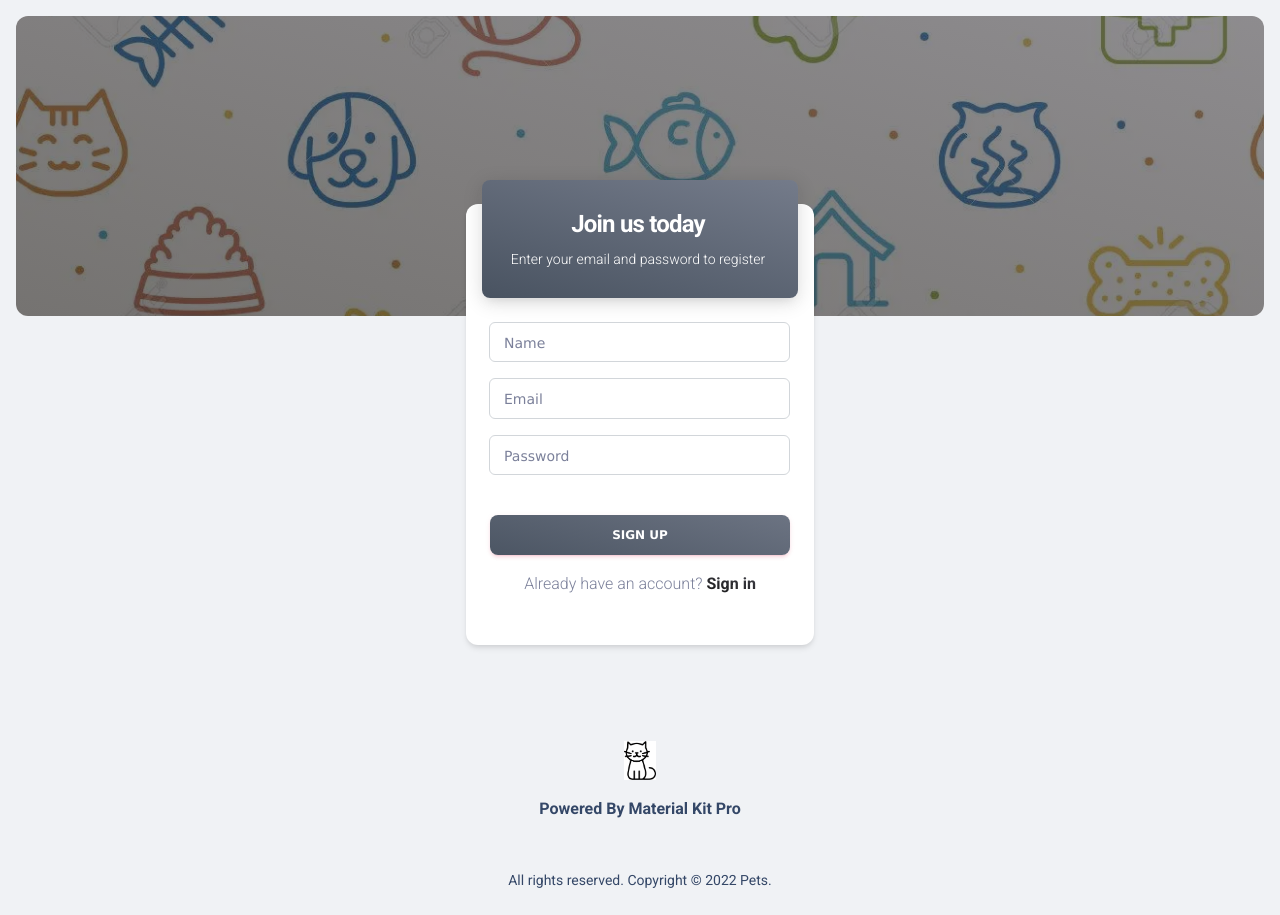
After one commit to dolon13/PetRescue-Project-Database, a PHP site: page /user/signup.php in a window 1280 px wide. The commit adds this page. Run offline with PHP 8.4, Linux system fonts and the light colour scheme; some libraries are stand-ins or nearby versions.

Commit message:
signup login upload

```diff
--- a/adoption/adoptionheader.php
+++ b/adoption/adoptionheader.php
@@ -41,7 +41,7 @@
     <nav
         class="navbar navbar-expand-lg blur border-radius-xl position-absolute my-3 top-0 border-bottom py-3 z-index-3 shadow my-3 py-2 start-0 end-0 mx-4">
         <div class="container">
-          <a class="navbar-brand" href="index.php" rel="tooltip" title="Rescue and Rehabitation" data-placement="bottom" target="_blank">
+          <a class="navbar-brand" href="../index.php" rel="tooltip" title="Rescue and Rehabitation" data-placement="bottom" target="_blank">
           <span class="pt-3 mt-n5" style="color: red;">P</span>etS
           </a>
 
@@ -57,7 +57,7 @@
           <div class="collapse navbar-collapse w-100 pt-3 pb-2 py-lg-0" id="navigation">
             <ul class="navbar-nav navbar-nav-hover mx-auto">
               <li class="nav-item mx-2">
-                <a class="nav-link ps-2 d-flex justify-content-between cursor-pointer align-items-center" role="button" href="adoption/adoptionhome.php">
+                <a class="nav-link ps-2 d-flex justify-content-between cursor-pointer align-items-center" role="button" href="adoptionhome.php">
                   Looking For Adoption?
                 </a>
               </li>
--- /dev/null
+++ b/user/signup.php
@@ -0,0 +1,149 @@
+<?php
+?>
+
+<!DOCTYPE html>
+<html lang="en">
+
+
+<meta http-equiv="content-type" content="text/html;charset=UTF-8" />
+<head>
+  <meta charset="utf-8" />
+  <meta name="viewport" content="width=device-width, initial-scale=1, shrink-to-fit=no">
+  <link rel="apple-touch-icon" sizes="76x76" href="../assets/img/apple-icon.png">
+  <link rel="icon" type="image/png" href="../assets/images/cat.png">
+  <title>
+    Pets:Rescue and Rehabitation
+  </title>
+  <!--     Fonts and icons     -->
+  <link rel="stylesheet" type="text/css" href="https://fonts.googleapis.com/css?family=Roboto:300,400,500,700,900|Roboto+Slab:400,700" />
+  <!-- Nucleo Icons -->
+  <link href="../assets/css/nucleo-icons.css" rel="stylesheet" />
+  <link href="../assets/css/nucleo-svg.css" rel="stylesheet" />
+  <!-- Font Awesome Icons -->
+  <script src="../assets/js/42d5adcbca.js" crossorigin="anonymous"></script>
+  <!-- Material Icons -->
+  <link href="https://fonts.googleapis.com/icon?family=Material+Icons+Round" rel="stylesheet">
+  <!-- CSS Files -->
+  <link id="pagestyle" href="../assets/css/material-kit-pro2513.css?v=3.0.0" rel="stylesheet" />
+</head>
+
+<body class="presentation-page bg-gray-200">
+
+<div class="page-header align-items-start min-height-300 m-3 border-radius-xl" style="background-image: url('../assets/images/background_index.webp');" loading="lazy">
+    <span class="mask bg-gradient-dark opacity-6"></span>
+  </div>
+  <div class="container">
+    <div class="row mt-lg-n12 mt-md-n12 mt-n11 justify-content-center">
+      <div class="col-xl-4 col-lg-5 col-md-7 mx-auto">
+        <div class="card mt-8">
+          <div class="card-header p-0 position-relative mt-n4 mx-3 z-index-2">
+            <div class="bg-gradient-secondary shadow-secondary border-radius-lg py-3 pe-1 text-center py-4">
+              <h4 class="font-weight-bolder text-white mt-1">Join us today</h4>
+              <p class="mb-1 text-white text-sm">Enter your email and password to register</p>
+            </div>
+          </div>
+          <div class="card-body pb-3">
+            <form role="form">
+              <div class="input-group input-group-outline mb-3">
+                <label class="form-label">Name</label>
+                <input type="text" class="form-control">
+              </div>
+              <div class="input-group input-group-outline mb-3">
+                <label class="form-label">Email</label>
+                <input type="email" class="form-control">
+              </div>
+              <div class="input-group input-group-outline mb-3">
+                <label class="form-label">Password</label>
+                <input type="password" class="form-control">
+              </div>
+              <div class="text-center">
+                <button type="button" class="btn bg-gradient-secondary w-100 mt-4 mb-0">Sign up</button>
+              </div>
+            </form>
+          </div>
+          <div class="card-footer text-center pt-0 px-sm-4 px-1">
+            <p class="mb-4 mx-auto">
+              Already have an account?
+              <a href="./" class="text-dark text-gradient font-weight-bold">Sign in</a>
+            </p>
+          </div>
+        </div>
+      </div>
+    </div>
+  </div>
+
+  <footer class="footer pt-5 mt-5">
+    <div class="container">
+      <div class="row text-center">
+        <div class="col-md-12 mb-lg text-center">
+          <div>
+            <a href="https://www.creative-tim.com/product/material-kit-pro">
+              <img src="../assets/images/cat.png" class="mb-3 footer-logo" alt="main_logo">
+            </a>
+            <h6 class="font-weight-bolder mb-4">Powered By Material Kit Pro</h6>
+          </div>
+        </div>
+        <div class="col-12">
+          <div class="text-center">
+            <p class="text-dark my-4 text-sm font-weight-normal">
+              All rights reserved. Copyright © <script>
+                document.write(new Date().getFullYear())
+              </script> Pets.
+            </p>
+          </div>
+        </div>
+      </div>
+    </div>
+  </footer>
+  <!--   Core JS Files   -->
+  <script src="../assets/js/core/popper.min.js" type="text/javascript"></script>
+  <script src="../assets/js/core/bootstrap.min.js" type="text/javascript"></script>
+  <script src="../assets/js/plugins/perfect-scrollbar.min.js"></script>
+  <!--  Plugin for TypedJS, full documentation here: https://github.com/mattboldt/typed.js/ -->
+  <script src="../assets/js/plugins/typedjs.js"></script>
+  <!--  Plugin for TypedJS, full documentation here: https://github.com/inorganik/CountUp.js -->
+  <script src="../assets/js/plugins/countup.min.js"></script>
+  <!--  Plugin for Parallax, full documentation here: https://github.com/dixonandmoe/rellax -->
+  <script src="../assets/js/plugins/rellax.min.js"></script>
+  <!--  Plugin for TiltJS, full documentation here: https://gijsroge.github.io/tilt.js/ -->
+  <script src="../assets/js/plugins/tilt.min.js"></script>
+  <!--  Plugin for Selectpicker - ChoicesJS, full documentation here: https://github.com/jshjohnson/Choices -->
+  <script src="../assets/js/plugins/choices.min.js"></script>
+  <!--  Plugin for Parallax, full documentation here: https://github.com/wagerfield/parallax  -->
+  <script src="../assets/js/plugins/parallax.min.js"></script>
+  <!--  Plugin for the Sliders, full documentation here: http://refreshless.com/nouislider/ -->
+  <script src="../assets/js/plugins/nouislider.min.js" type="text/javascript"></script>
+  <!--  Plugin for the blob animation -->
+  <script src="../assets/js/plugins/anime.min.js" type="text/javascript"></script>
+  <!-- Control Center for Material UI Kit: parallax effects, scripts for the example pages etc -->
+  <!--  Google Maps Plugin    -->
+  <script src="https://maps.googleapis.com/maps/api/js?key=AIzaSyDTTfWur0PDbZWPr7Pmq8K3jiDp0_xUziI"></script>
+  <script src="../assets/js/material-kit-pro.min2513.js?v=3.0.0" type="text/javascript"></script>
+  <script type="text/javascript">
+    if (document.getElementById('state1')) {
+      const countUp = new CountUp('state1', document.getElementById("state1").getAttribute("countTo"));
+      if (!countUp.error) {
+        countUp.start();
+      } else {
+        console.error(countUp.error);
+      }
+    }
+    if (document.getElementById('state2')) {
+      const countUp1 = new CountUp('state2', document.getElementById("state2").getAttribute("countTo"));
+      if (!countUp1.error) {
+        countUp1.start();
+      } else {
+        console.error(countUp1.error);
+      }
+    }
+    if (document.getElementById('state3')) {
+      const countUp2 = new CountUp('state3', document.getElementById("state3").getAttribute("countTo"));
+      if (!countUp2.error) {
+        countUp2.start();
+      } else {
+        console.error(countUp2.error);
+      };
+    }
+  </script>
+</body>
+</html>
```
Also changed, not shown: adoption/adoptionhome.php (+4 -4 lines), user/index.php (added, +146 -0 lines), user/signup.html (deleted).
